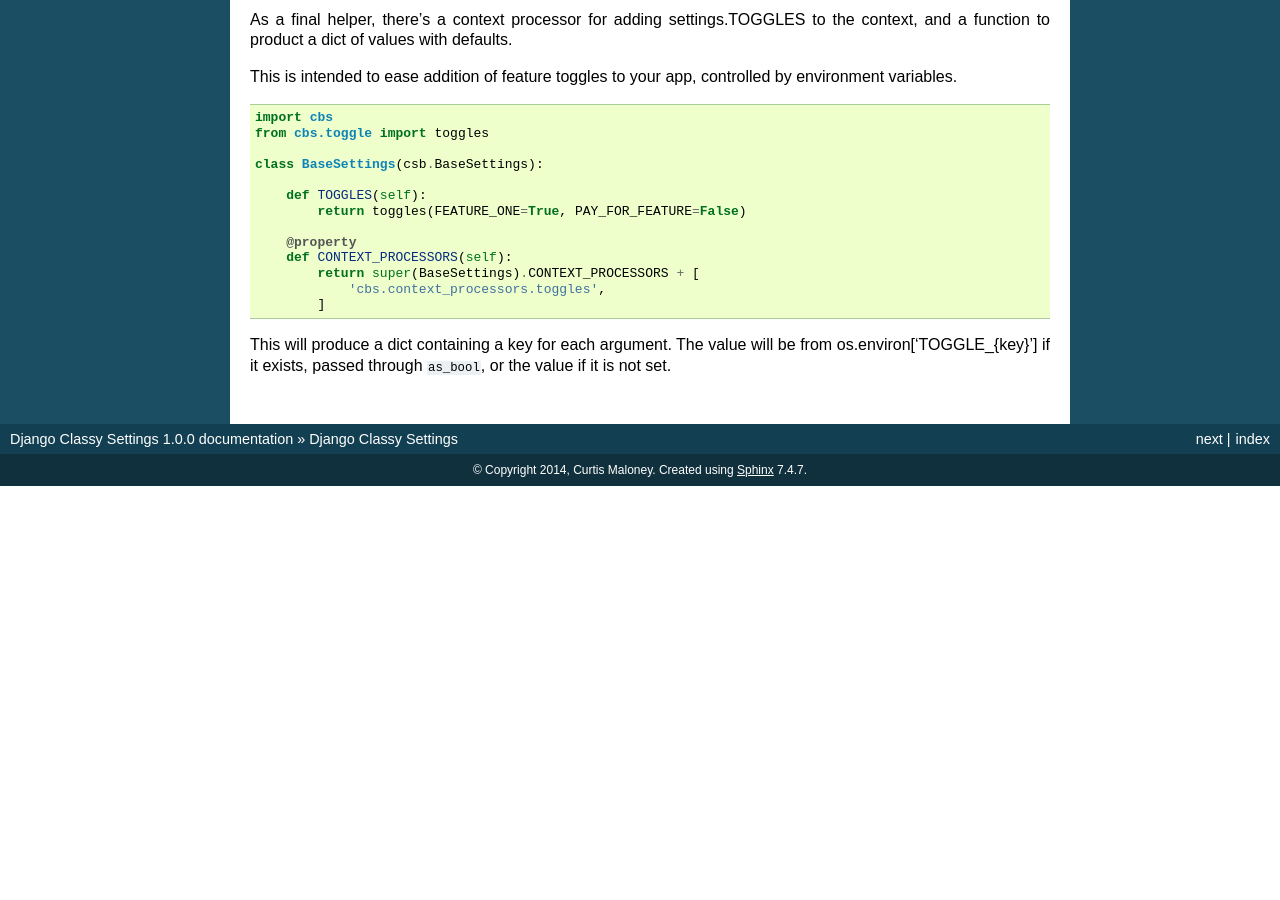
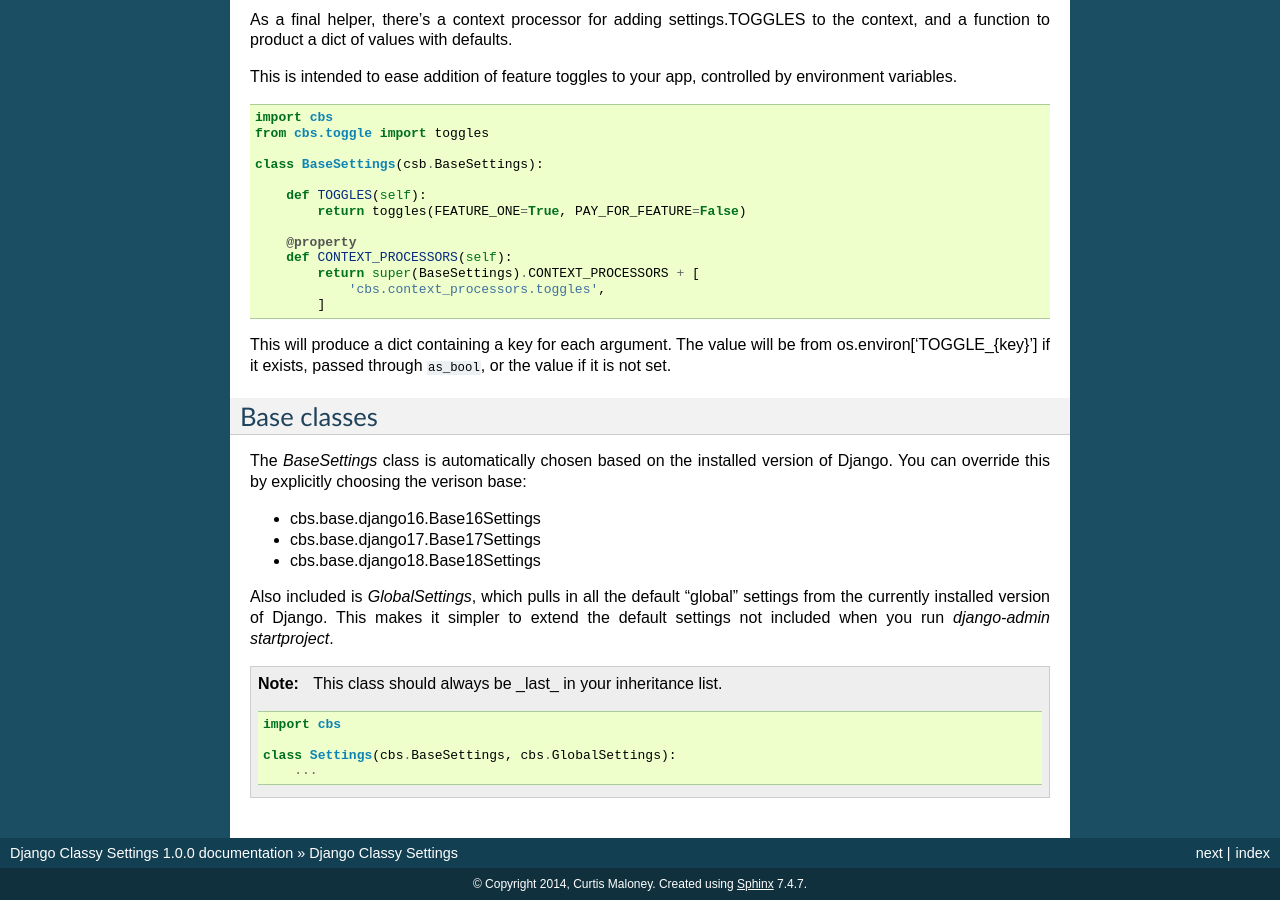
Before and after one commit to funkybob/django-classy-settings, a Sphinx documentation site: the page built from docs/index.rst, in a window 1280 px wide and 900 px high, scrolled down 2830 px. Built offline with Sphinx 7.4.7, drawn with Linux system fonts in a browser that asks for light colours; before the commit the page ends 3316 px from its top, so only the background shows below that; some of the changed text lies outside the part shown.

Commit message:
Update docs

```diff
--- a/docs/changelog.rst
+++ b/docs/changelog.rst
@@ -3,6 +3,10 @@
 
 1.1.4 (2015-??-??)
 ------------------
+
+Features Added:
+
+- Added GlobalSettings mixin
 
 Bugs Fixed:
 
--- a/docs/conf.py
+++ b/docs/conf.py
@@ -98,7 +98,7 @@
 
 # The theme to use for HTML and HTML Help pages.  See the documentation for
 # a list of builtin themes.
-html_theme = 'default'
+html_theme = 'classic'
 
 # Theme options are theme-specific and customize the look and feel of a theme
 # further.  For a list of options available for each theme, see the
--- a/docs/index.rst
+++ b/docs/index.rst
@@ -195,3 +195,25 @@
 This will produce a dict containing a key for each argument.  The value will be
 from os.environ['TOGGLE_{key}'] if it exists, passed through ``as_bool``, or
 the value if it is not set.
+
+
+Base classes
+------------
+
+The `BaseSettings` class is automatically chosen based on the installed version of Django.  You can override this by explicitly choosing the verison base:
+
+- cbs.base.django16.Base16Settings
+- cbs.base.django17.Base17Settings
+- cbs.base.django18.Base18Settings
+
+
+Also included is `GlobalSettings`, which pulls in all the default "global" settings from the currently installed version of Django.  This makes it simpler to extend the default settings not included when you run `django-admin startproject`.
+
+.. note::  This class should always be _last_ in your inheritance list.
+
+   .. code-block:: python
+
+      import cbs
+
+      class Settings(cbs.BaseSettings, cbs.GlobalSettings):
+          ...
```
Also changed, not shown: other parts of docs/index.rst (+2 -2 lines).
